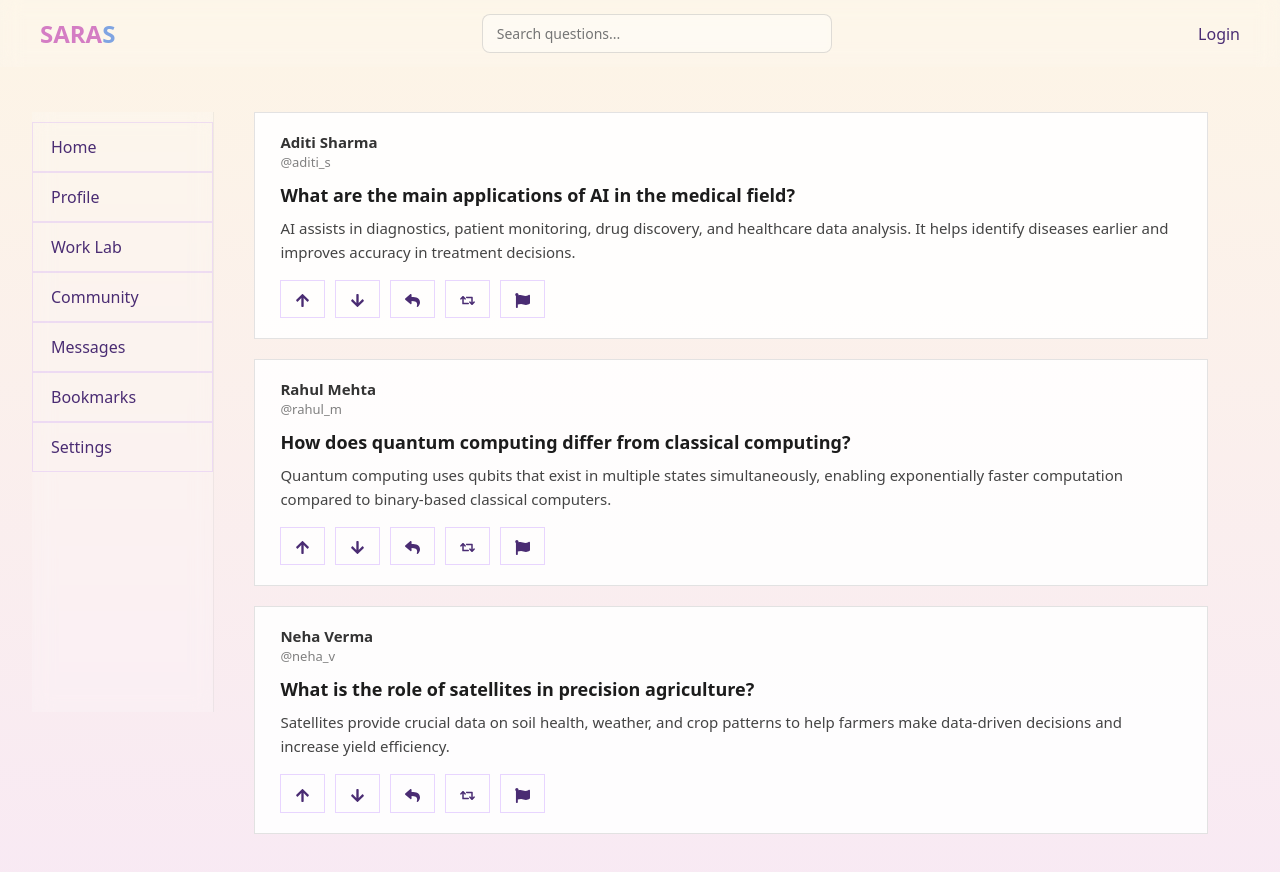
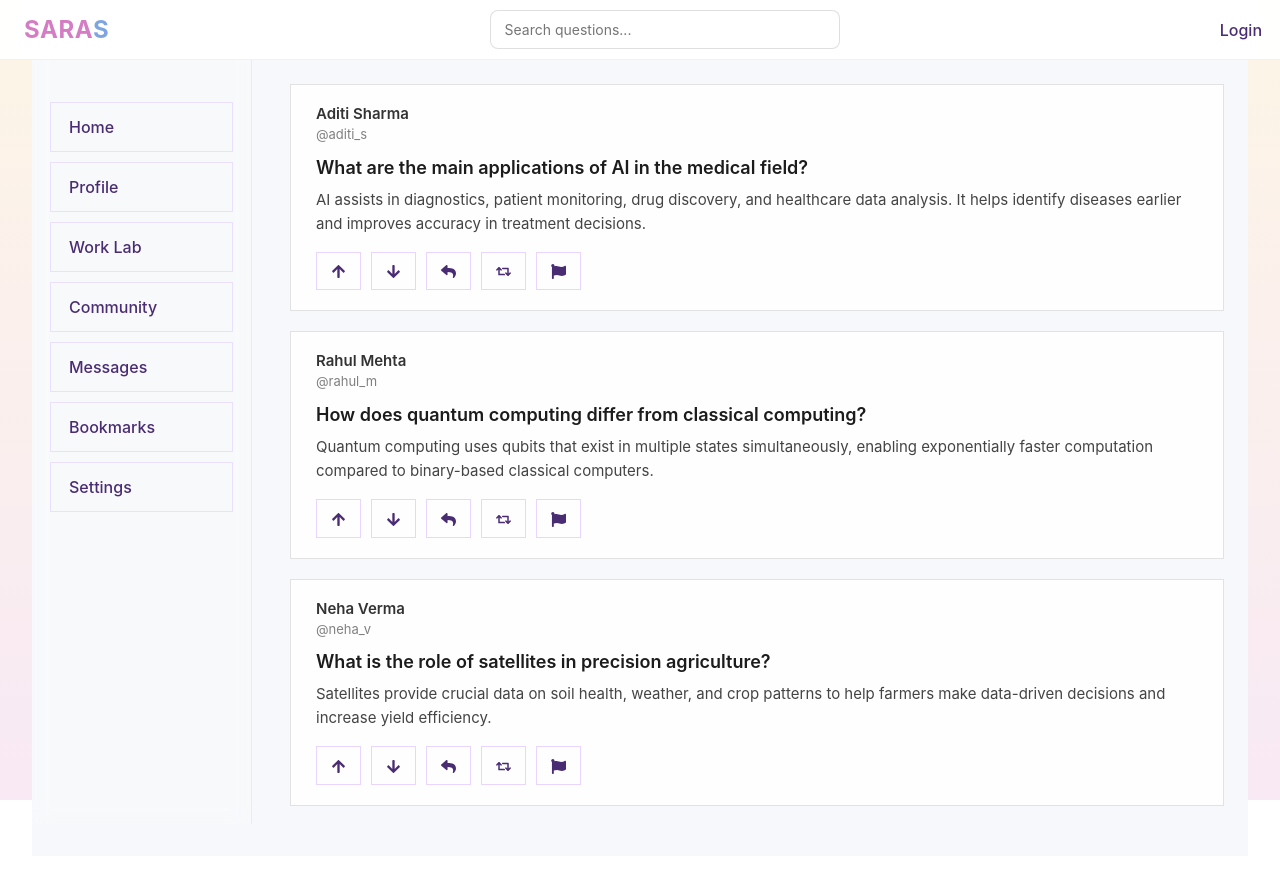
Before and after one commit to RAj-TIWARII/SARAS-0.1, a React (Vite) app: page / in a window 1280 px wide. Shown: the top 872 px of the page. Built offline with nearby package versions, Linux system fonts and the light colour scheme.

Commit message:
Update Profile.css

```diff
--- a/src/pages/Profile.css
+++ b/src/pages/Profile.css
@@ -0,0 +1,151 @@
+/* Perfect top alignment + smoother transitions + subtle glass-wipe */
+/* Variables */
+:root{
+  --nav-height: 60px;           /* exact navbar height used across layout */
+  --bg: #f6f8fb;
+  --card: #ffffff;
+  --muted: #646f7a;
+  --text: #0b1220;
+  --accent: #2b7cff;
+  --line: rgba(11,18,32,0.06);
+  --wipe: linear-gradient(90deg, rgba(255,255,255,0.0), rgba(255,255,255,0.7), rgba(255,255,255,0.0));
+  --trans: 0.28s;
+  --wipe-duration: 0.68s;
+  --ease: cubic-bezier(.2,.9,.2,1);
+  --avatar-size: 108px;
+  --avatar-overlap: 44px; /* overlap amount so avatar sits partly on banner */
+}
+
+/* Reset margin for perfect top alignment */
+html, body { height: 100%; margin: 0; scroll-behavior: smooth; -webkit-font-smoothing:antialiased; -moz-osx-font-smoothing:grayscale; }
+
+/* Page layout */
+.saras-page { display:flex; min-height:100vh; background:var(--bg); color:var(--text); font-family: Inter, system-ui, -apple-system, "Segoe UI", Roboto, "Helvetica Neue", Arial; }
+
+/* Navbar — exact height variable */
+.saras-navbar{
+  position:fixed; top:0; left:0; right:0; height:var(--nav-height); display:flex; align-items:center;
+  gap:12px; padding:0 18px; background: rgba(255,255,255,0.96); z-index:60; border-bottom:1px solid var(--line);
+  transition: background var(--trans) var(--ease), box-shadow var(--trans) var(--ease);
+}
+.saras-title{ font-weight:700; letter-spacing:0.6px; color:var(--text); margin-left:6px; }
+.back-icon{ font-size:18px; color:var(--text); cursor:pointer; }
+.nav-center{ flex:1; display:flex; justify-content:center; }
+.nav-search{ width:420px; max-width:52%; padding:8px 12px; border-radius:8px; border:1px solid var(--line); background: #fff; color:var(--text); transition: box-shadow var(--trans); }
+.nav-search:focus{ box-shadow:0 8px 20px rgba(43,124,255,0.08); outline:none; }
+.login-pill{ background:transparent; border:1px solid rgba(43,124,255,0.12); color:var(--accent); padding:6px 10px; border-radius:10px; font-weight:700; }
+
+/* Sidebar uses exact nav height so it aligns perfectly from top */
+.profile-sidebar{ width:220px; padding-top: calc(var(--nav-height)); position:sticky; top:0; height:100vh; align-self:flex-start; }
+.side-buttons{ display:flex; flex-direction:column; gap:10px; padding:18px; }
+.side-btn{
+  position:relative; overflow:hidden; display:flex; align-items:center; gap:10px;
+  padding:10px 12px; background:transparent; border:none; color:var(--muted); text-align:left; border-radius:6px; cursor:pointer; font-weight:700;
+  transition: color var(--trans) var(--ease), background var(--trans) var(--ease), transform var(--trans) var(--ease);
+  will-change: transform, background;
+}
+.side-btn .wipe{ position:absolute; inset:0; transform:translateX(-110%); background:var(--wipe); opacity:0; pointer-events:none; transition: transform var(--wipe-duration) var(--ease), opacity calc(var(--wipe-duration)/2) var(--ease); border-radius:6px; }
+.side-btn:hover{ color:var(--text); background: rgba(11,18,32,0.015); transform:translateY(-2px); }
+.side-btn:hover .wipe{ transform:translateX(0); opacity:1; }
+
+/* active side */
+.active-side{ color:var(--text); background: rgba(43,124,255,0.06); border:1px solid rgba(43,124,255,0.08); }
+
+/* Main column uses the same nav height for exact top spacing */
+.saras-main{ flex:1; padding-top: calc(var(--nav-height)); padding-left:18px; padding-right:24px; max-width:980px; margin:0 auto; box-sizing:border-box; }
+
+/* Banner — no extra top margin so it sits just under navbar */
+.profile-banner{ height:170px; margin-top:0; border-radius:8px; background: linear-gradient(90deg,#eef6ff 0%, #ffffff 100%); border:1px solid var(--line); box-shadow:0 8px 20px rgba(11,18,32,0.03); transition: box-shadow var(--trans) var(--ease), transform var(--trans) var(--ease); }
+.profile-banner:hover{ transform: translateY(-4px); box-shadow:0 18px 40px rgba(11,18,32,0.06); }
+
+/* Profile top — carefully calculated overlap so avatar is neat */
+.profile-top{
+  display:flex; gap:18px; align-items:flex-start;
+  margin-top: calc(-1 * var(--avatar-overlap)); /* controlled overlap */
+  padding:10px 6px; width:100%;
+  transition: gap var(--trans) var(--ease);
+}
+.avatar-block{ display:flex; flex-direction:column; align-items:flex-start; gap:8px; min-width:0; }
+.avatar-circle{
+  width: var(--avatar-size); height: var(--avatar-size); border-radius:12px; background:linear-gradient(180deg,#fff,#f4f8ff);
+  display:flex; align-items:center; justify-content:center; font-weight:700; font-size:36px; color:var(--text);
+  border:1px solid var(--line); box-shadow:0 8px 18px rgba(11,18,32,0.03); transition: transform var(--trans) var(--ease), box-shadow var(--trans);
+}
+.avatar-circle:hover{ transform: translateY(-3px); box-shadow:0 20px 48px rgba(11,18,32,0.06); }
+
+/* Meta - keep text sharp and aligned */
+.profile-meta{ flex:1; min-width:0; padding-top:4px; }
+.name-row{ display:flex; gap:12px; align-items:center; flex-wrap:wrap; }
+.profile-name{ margin:0; font-size:22px; font-weight:800; color:var(--text); white-space:nowrap; overflow:hidden; text-overflow:ellipsis; }
+.profile-handle{ color:var(--muted); font-size:14px; }
+
+/* Stats + impressions */
+.profile-stats-wrap{ display:flex; gap:18px; align-items:center; margin-top:10px; flex-wrap:wrap; }
+.profile-stats{ color:var(--muted); display:flex; gap:18px; font-weight:700; font-size:14px; }
+.impressions{ display:flex; align-items:center; gap:10px; padding:6px 10px; border-radius:8px; background: rgba(43,124,255,0.06); border:1px solid rgba(43,124,255,0.08); transition: transform var(--trans) var(--ease), box-shadow var(--trans) var(--ease); }
+.impressions:hover{ transform:translateY(-3px); box-shadow:0 10px 28px rgba(43,124,255,0.06); }
+.impr-icon{ color:var(--accent); font-size:18px; }
+.impr-number{ font-weight:800; color:var(--text); font-size:14px; }
+.impr-label{ color:var(--muted); font-size:12px; }
+
+/* Actions */
+.profile-actions{ display:flex; align-items:center; gap:10px; }
+
+/* <-- FIXED: the above line previously contained an extra semicolon inside var() and caused the parser error.
+     Replace it with the correct form shown in the following block. */
+
+.edit-btn{
+  background:#fff;
+  border:1px solid var(--line);
+  padding:8px 12px;
+  border-radius:8px;
+  font-weight:800;
+  cursor:pointer;
+  transition: transform var(--trans) var(--ease), box-shadow var(--trans) var(--ease);
+}
+.edit-btn:hover{ transform:translateY(-3px); box-shadow:0 10px 28px rgba(11,18,32,0.06); }
+
+/* Tabs (underline anim uses scaleX for smoothness) */
+.profile-tabs{ display:flex; gap:18px; margin-top:18px; border-bottom:1px solid var(--line); padding-left:6px; overflow-x:auto; }
+.pv-tab{ position:relative; padding:12px 8px; background:transparent; border:none; color:var(--muted); font-weight:800; cursor:pointer; border-radius:6px; overflow:hidden; transition: color var(--trans) var(--ease); }
+.pv-tab .wipe{ position:absolute; inset:0; transform:translateX(-120%); background:var(--wipe); opacity:0; transition: transform var(--wipe-duration) var(--ease), opacity calc(var(--wipe-duration)/2) var(--ease); pointer-events:none; }
+.pv-tab:hover{ color:var(--text); }
+.pv-tab:hover .wipe{ transform:translateX(0); opacity:1; }
+.pv-tab-active{ color:var(--text); }
+.pv-tab-active::after{
+  content:""; position:absolute; left:8px; right:8px; bottom:6px; height:3px; border-radius:3px; background:var(--accent);
+  transform-origin:left center; transform:scaleX(1); transition: transform var(--trans) var(--ease);
+}
+.pv-tab::after{ transform-origin:left center; transform:scaleX(0); }
+
+/* Content area */
+.profile-content-area{ padding:20px 6px 60px 6px; display:flex; flex-direction:column; gap:14px; }
+
+/* Card (clean + wipe effect) */
+.card{ position:relative; overflow:hidden; background:var(--card); border-radius:8px; padding:14px; border:1px solid var(--line); box-shadow:0 6px 16px rgba(11,18,32,0.03); transition: transform var(--trans) var(--ease), box-shadow var(--trans) var(--ease); }
+.card .wipe{ position:absolute; inset:0; transform:translateX(-110%); background:var(--wipe); opacity:0; transition: transform var(--wipe-duration) var(--ease), opacity calc(var(--wipe-duration)/2) var(--ease); pointer-events:none; }
+.card:hover{ transform:translateY(-6px); box-shadow:0 20px 40px rgba(11,18,32,0.06); }
+.card:hover .wipe{ transform:translateX(0); opacity:1; }
+.card-title{ margin:0 0 8px 0; font-size:16px; font-weight:800; color:var(--text); }
+.card-body{ margin:0 0 8px 0; color:#334155; line-height:1.45; }
+.card-meta{ color:var(--muted); font-size:13px; font-weight:700; }
+
+/* Edit modal (same modal but smoothed) */
+.edit-backdrop{ position:fixed; inset:0; background: rgba(11,18,32,0.22); backdrop-filter: blur(6px); display:flex; align-items:center; justify-content:center; z-index:80; animation: fadeIn .12s ease-out; }
+@keyframes fadeIn{ from { opacity:0 } to { opacity:1 } }
+.edit-modal{ width:420px; max-width:92%; background:#fff; border-radius:12px; padding:18px; box-shadow:0 24px 60px rgba(2,6,23,0.12); transition: transform var(--trans) var(--ease), opacity var(--trans); transform-origin:center; }
+
+/* Responsive polish */
+@media (max-width: 980px){
+  .profile-sidebar{ display:none; }
+  .nav-search{ display:none; }
+  .saras-main{ max-width:100%; padding-left:12px; padding-right:12px; }
+  :root{ --avatar-size:96px; --avatar-overlap:36px; }
+}
+@media (max-width:560px){
+  .profile-top{ flex-direction:column; gap:12px; margin-top: calc(-1 * var(--avatar-overlap)); }
+  .profile-stats{ gap:10px; }
+  .profile-actions{ width:100%; justify-content:flex-end; }
+  .pv-tab{ padding:10px 8px; }
+  .impr-number{ font-size:13px; }
+}
```
